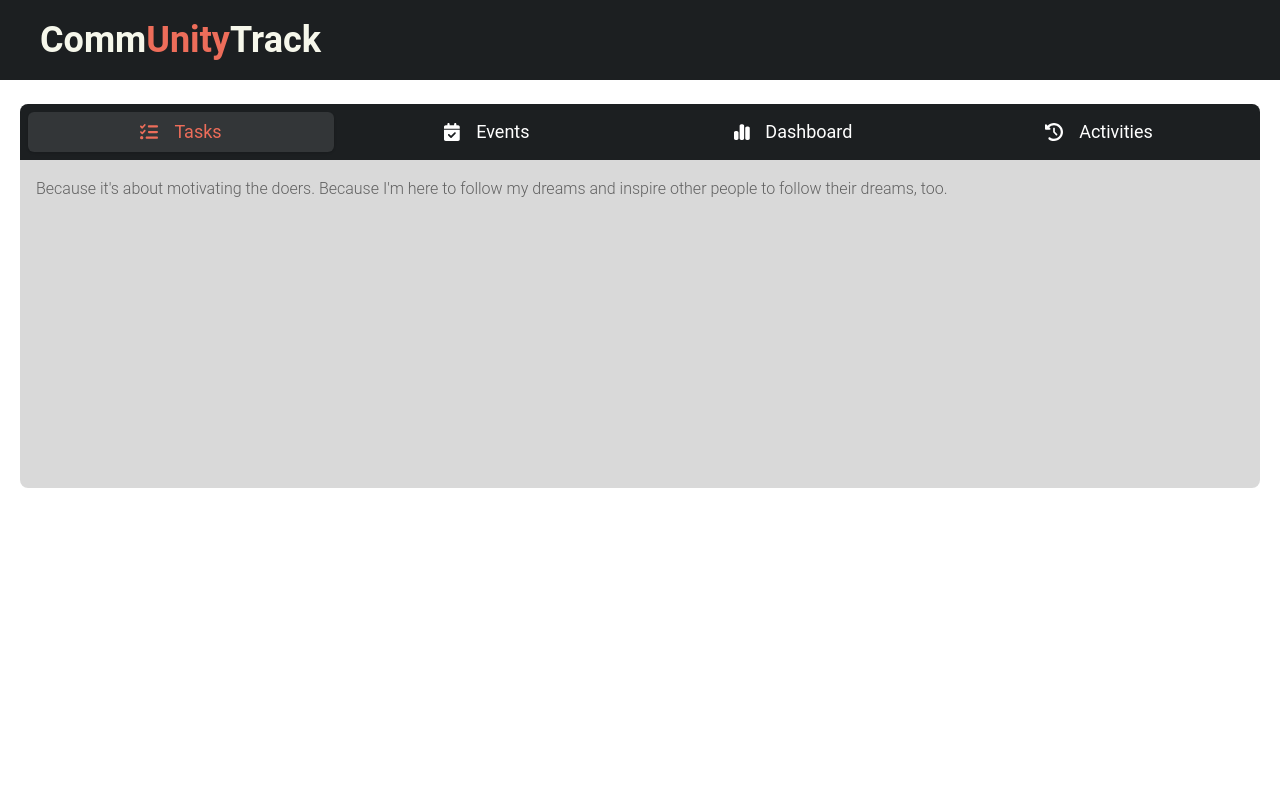
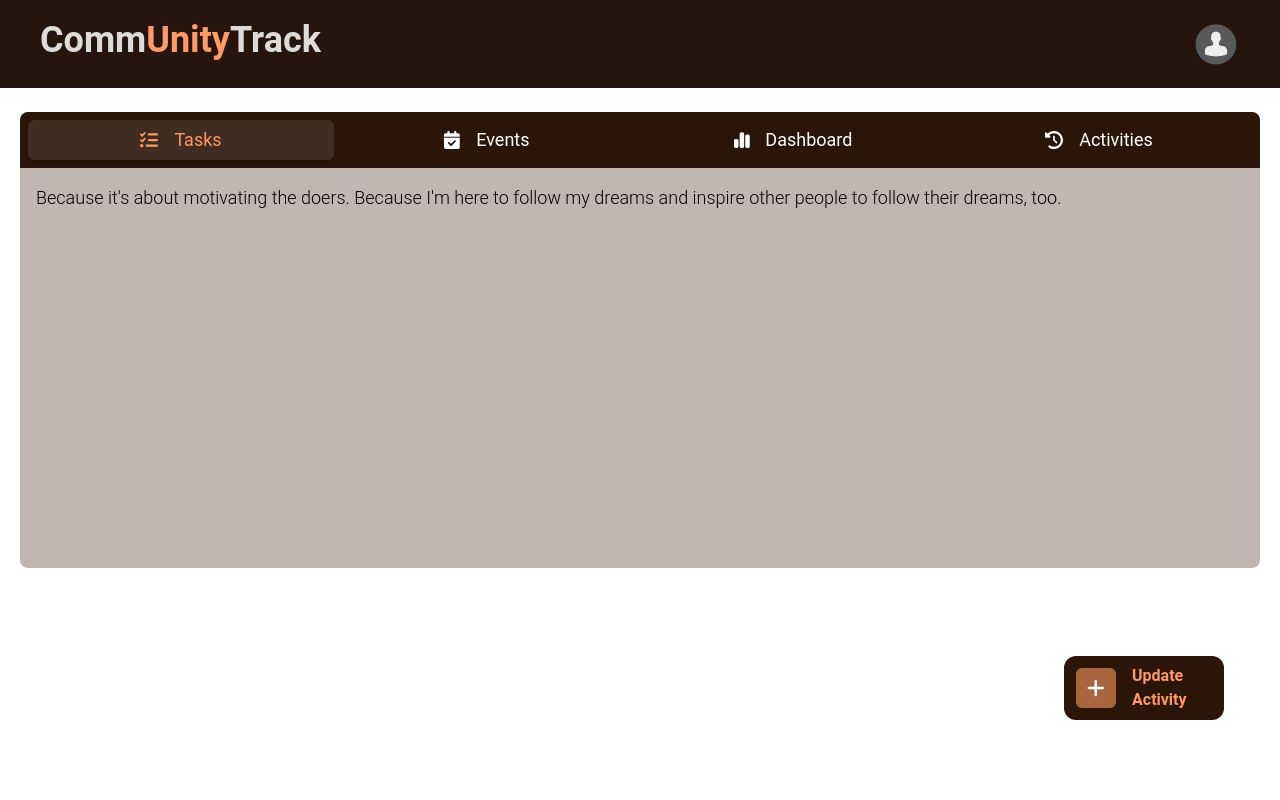
Before and after one commit to MohanGadhavi/CommUnityTrack-ui, a React (Vite) app: page /home in a window 1280 px wide. Shown: the top 800 px of the page. Built offline with nearby package versions, Linux system fonts and the light colour scheme.

Commit message:
data feeder added

```diff
--- a/package.json
+++ b/package.json
@@ -16,9 +16,12 @@
     "@fortawesome/free-solid-svg-icons": "^6.6.0",
     "@fortawesome/react-fontawesome": "^0.2.2",
     "@material-tailwind/react": "^2.1.9",
+    "date-fns": "^4.1.0",
     "react": "^18.3.1",
+    "react-day-picker": "^9.1.3",
     "react-dom": "^18.3.1",
-    "react-router-dom": "^6.26.1"
+    "react-router-dom": "^6.26.1",
+    "react-select": "^5.8.1"
   },
   "devDependencies": {
     "@eslint/js": "^9.8.0",
--- a/src/App.jsx
+++ b/src/App.jsx
@@ -7,12 +7,12 @@ import HomePage from "./pages/HomePage";
 import { useState } from "react";
 
 function App() {
-  const [isLogin, setIsLogin] = useState(false);
+  const [isLogin, setIsLogin] = useState(true);
   const colorPalette = ["#1C1F21", "#f6f7eb", "ED6D5A"];
   return (
-    <div className="min-h-screen relative">
+    <div className=" relative">
       <Header isLogin={isLogin} />
-      <div className=" h-screen py-6 ">
+      <div className=" min-h-screen py-6 ">
         <Routes>
           <Route index path="/" element={<Navigate to="/login" />} />
           <Route path="/login" element={<Login setIsLogin={setIsLogin} />} />
--- /dev/null
+++ b/src/components/DataFeeder/index.jsx
@@ -0,0 +1,105 @@
+import React, { useState } from "react";
+import {
+  Button,
+  Card,
+  Checkbox,
+  Input,
+  Textarea,
+  Typography,
+} from "@material-tailwind/react";
+import Select from "react-select";
+import DatePicker from "../core/DatePicker";
+
+const KKOptions = [
+  { value: "kk1", label: "KK 1" },
+  { value: "kk2", label: "KK 2" },
+  { value: "kk3", label: "KK 3" },
+  // Add more KK options as needed
+];
+
+const YuvakOptions = [
+  { value: "yuvak1", label: "Yuvak 1" },
+  { value: "yuvak2", label: "Yuvak 2" },
+  { value: "yuvak3", label: "Yuvak 3" },
+  // Add more Yuvak options as needed
+];
+
+const placeOptions = [
+  { value: "home", label: "Home" },
+  { value: "outside", label: "Outside" },
+];
+
+const timeSpentOptions = [
+  { value: "30m", label: "30 minutes" },
+  { value: "1hr", label: "1 hour" },
+  { value: "1.5hr", label: "1.5 hours" },
+  { value: "2hr", label: "2 hours" },
+];
+
+export default function DataFeeder() {
+  const [isNewUser, setIsNewUser] = useState(false);
+
+  return (
+    <Card
+      color="transparent"
+      shadow={false}
+      className=" md:w-[50%] bg-white mx-auto p-5 "
+    >
+      <Typography variant="h4" color="blue-gray" className="text-xl font-bold">
+        Data Feeder Form
+      </Typography>
+      <form onSubmit={() => console.log("submitedddddd")}>
+        <div className="space-y-4">
+          <label className="block text-gray-700 text-sm font-bold">
+            Seva Date
+          </label>
+          <input
+            type="date"
+            size="lg"
+            className=" w-full px-2 py-1 border border-black/25 hover:border-black/30  rounded-[4px]"
+          />
+          <DatePicker />
+          <label className="block text-gray-700 text-sm font-bold">
+            KK Name (Multi-select)
+          </label>
+          <Select isMulti options={KKOptions} className="select" />
+          <label className="block text-gray-700 text-sm font-bold">
+            Yuvak Name (Multi-select)
+          </label>
+          <Select isMulti options={YuvakOptions} className="select" />
+          <div className="flex items-center">
+            <Checkbox
+              checked={isNewUser}
+              onChange={(e) => setIsNewUser(e.target.checked)}
+              label="New User ?"
+              containerProps={{ className: "checkbox-container mr-2" }}
+            />
+          </div>
+          {isNewUser && (
+            <>
+              <label className="block text-gray-700 text-sm font-bold">
+                New User Details
+              </label>
+              <Input size="lg" label="New User Name" className="input" />
+              <Input size="lg" label="Referral Name" className="input" />
+              <Input size="lg" label="User Designation" className="input" />
+            </>
+          )}
+          <label className="block text-gray-700 text-sm font-bold">Place</label>
+          <Select options={placeOptions} className="select" />
+          <label className="block text-gray-700 text-sm font-bold">
+            Total Time Spent
+          </label>
+          <Select options={timeSpentOptions} className="select" />
+          <label className="block text-gray-700 text-sm font-bold">
+            Comments
+          </label>
+          <Textarea label="Comments" className="input" />
+          <Button type="submit" className="btn-primary" fullWidth>
+            Submit
+          </Button>
+        </div>
+      </form>
+    </Card>
+  );
+}
--- a/src/components/Header/index.jsx
+++ b/src/components/Header/index.jsx
@@ -34,14 +34,14 @@ function Header({ isLogin, heading }) {
   const closeMenu = () => setIsMenuOpen(false);
 
   return (
-    <div className="w-full p-5 px-10 bg-[#1C1F21] text-[#f6f7eb] flex justify-between ">
+    <div className="w-full p-5 px-10 bg-[hsl(20,50,10)] text-white/85 flex justify-between ">
       {heading ? (
         <h1 className="text-4xl font-bold select-none">
           &#128075; hello! {heading}
         </h1>
       ) : (
         <h1 className="text-4xl font-bold select-none">
-          Comm<span className="text-[#ED6D5A]">Unity</span>Track
+          Comm<span className="text-[hsl(20,100,70)]">Unity</span>Track
         </h1>
       )}
       {isLogin && (
--- a/src/pages/HomePage/index.jsx
+++ b/src/pages/HomePage/index.jsx
@@ -1,4 +1,4 @@
-import React, { useState } from "react";
+import React, { useRef, useState } from "react";
 import {
   Tabs,
   TabsHeader,
@@ -11,12 +11,17 @@ import {
   faCalendarCheck,
   faChartSimple,
   faClockRotateLeft,
+  faFilePen,
   faListCheck,
-  faUserAlt,
+  faPlus,
 } from "@fortawesome/free-solid-svg-icons";
+import DataFeeder from "../../components/DataFeeder";
 
 export default function HomePage() {
   const [activeTab, setActiveTab] = useState("tasks");
+  const [showHidden, setShowHidden] = useState(false);
+
+  const tabRef = useRef(null);
 
   const data = [
     {
@@ -54,21 +59,34 @@ export default function HomePage() {
           We're constantly growing. We're constantly making mistakes. We're
           constantly trying to express ourselves and actualize our dreams.`,
     },
+    {
+      label: "Data Feeder",
+      value: "data-feeder",
+      extraInfo: "Update your activity",
+      icon: faFilePen,
+      desc: <DataFeeder />,
+      ref: tabRef,
+      canHide: true,
+    },
   ];
   return (
     <div className="px-5 ">
-      <Tabs value={activeTab} className={" min-h-96 bg-black/15  rounded-lg "}>
+      <Tabs value={activeTab} className={"   rounded-lg "}>
         <TabsHeader
-          className=" p-2 bg-opacity-100 bg-[#1C1F21] rounded-none h-14 text-white "
+          className=" p-2 bg-opacity-100 bg-[hsl(20,70,10)] rounded-none h-14 text-white "
           indicatorProps={{ className: " bg-white  bg-opacity-10 " }}
         >
-          {data.map(({ label, value, icon, extraInfo }) => (
+          {data.map(
+            ({ label, value, icon, extraInfo, className, ref, canHide }) =>
+              canHide ? (
+                showHidden && (
                   <Tab
                     key={value}
+                    ref={ref}
                     value={value}
                     className={` text-lg transition-all ease-in  ${
                       activeTab === value ? "text-[#ED6D5A]" : " text-inherit "
-              }`}
+                    } ${className}`}
                     onClick={() => setActiveTab(value)}
                     title={extraInfo}
                   >
@@ -77,16 +95,58 @@ export default function HomePage() {
                       {label}
                     </div>
                   </Tab>
-          ))}
+                )
+              ) : (
+                <Tab
+                  key={value}
+                  ref={ref}
+                  value={value}
+                  className={` text-lg transition-all ease-in  ${
+                    activeTab === value
+                      ? "text-[hsl(20,100,70)]"
+                      : " text-inherit "
+                  } ${className}`}
+                  onClick={() => {
+                    setActiveTab(value);
+                    setShowHidden(false);
+                  }}
+                  title={extraInfo}
+                >
+                  <div className="flex items-center gap-4">
+                    <FontAwesomeIcon icon={icon} />
+                    {label}
+                  </div>
+                </Tab>
+              )
+          )}
         </TabsHeader>
-        <TabsBody className="">
+        <TabsBody className="min-h-[50vh]  bg-[hsl(20,100,10)]/30">
           {data.map(({ value, desc }) => (
-            <TabPanel key={value} value={value}>
+            <TabPanel key={value} value={value} className="text-black text-lg">
               {desc}
             </TabPanel>
           ))}
         </TabsBody>
       </Tabs>
+
+      {/* Data Feeder */}
+      {!showHidden && (
+        <div
+          className=" fixed bottom-20 right-14 w-40 h-16 px-3 rounded-xl flex items-center justify-between gap-4  bg-[hsl(20,70,10)] text-[hsl(20,100,70)] hover:bg-[hsl(20,70,15)] hover:scale-105 transition-all ease-linear cursor-pointer "
+          onClick={() => {
+            setShowHidden(true);
+            setTimeout(() => {
+              tabRef.current.click();
+            }, 10);
+          }}
+        >
+          <div className="min-w-10 h-10 p-1 text-white text-xl flex justify-center items-center rounded-md bg-[hsl(20,100,70)]/60">
+            <FontAwesomeIcon icon={faPlus} />
+          </div>
+
+          <p className=" w-fit font-semibold text-wrap ">Update Activity</p>
+        </div>
+      )}
     </div>
   );
 }
```
Also changed, not shown: src/components/core/DatePicker/index.jsx (added, +79 -0 lines), 1 other file (tests, documents, lock files or other folders). Lines whose indentation alone changed are shown as unchanged.
